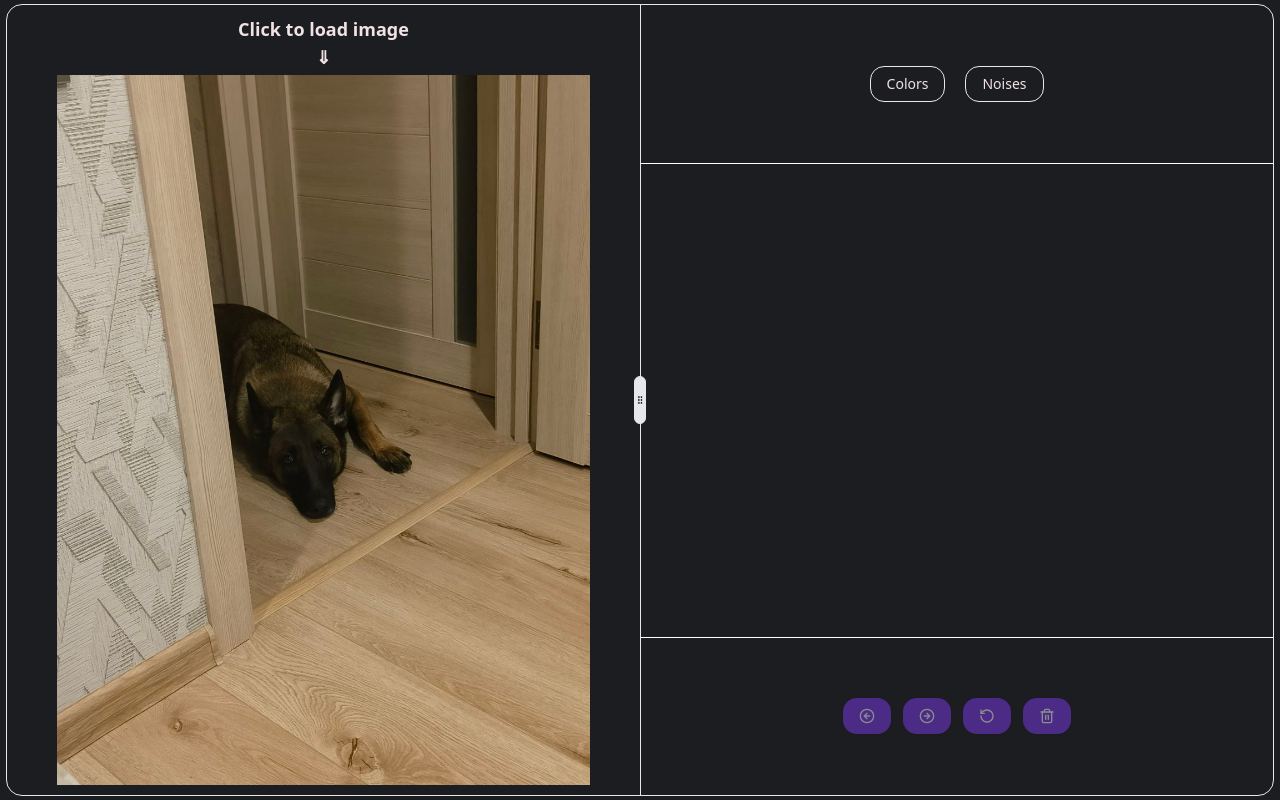
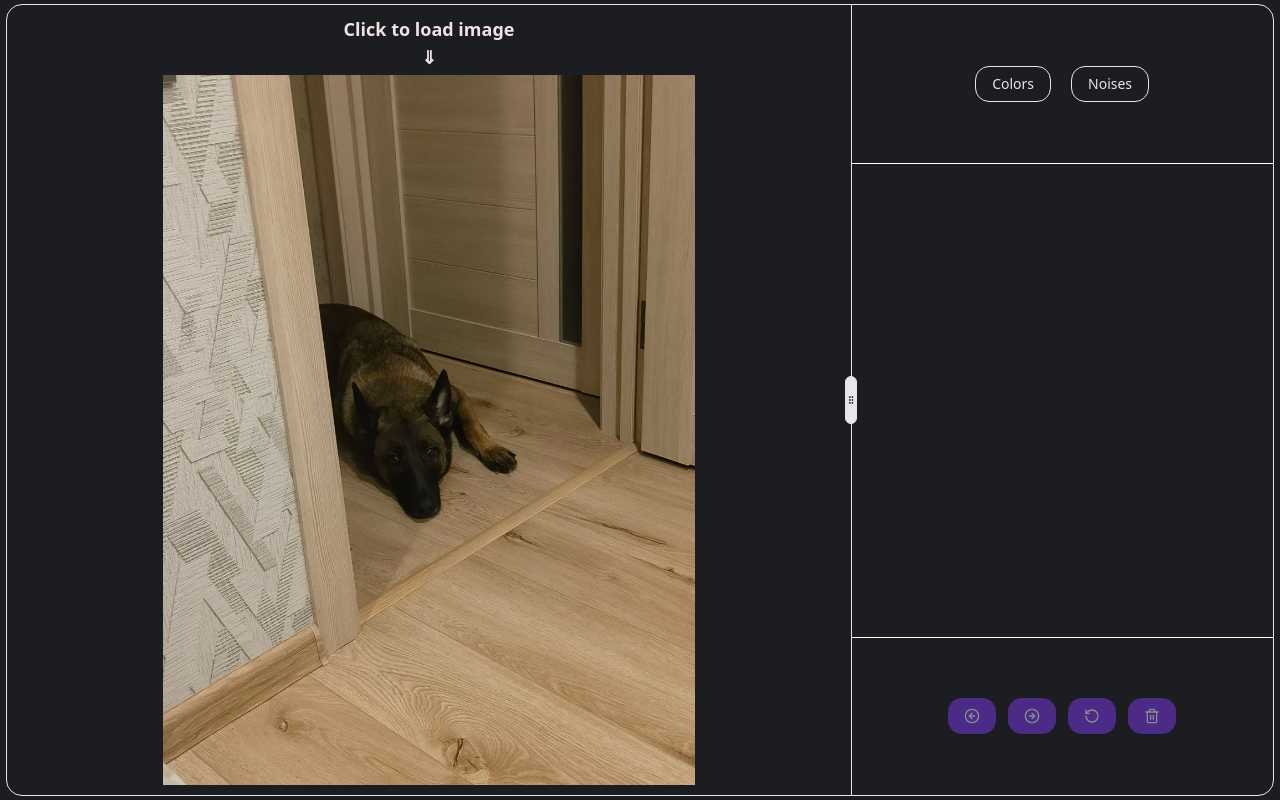
Before and after one commit to RezyJS/rezyjs_artlab, a Next.js app: page / in a window 1280 px wide. Built offline with nearby package versions, Linux system fonts and the light colour scheme.

Commit message:
new default size for resizable window

```diff
--- a/components/ResizableContainer/ResizableLayouts.tsx
+++ b/components/ResizableContainer/ResizableLayouts.tsx
@@ -19,7 +19,7 @@ export const HorizontalView = (
         <ImageLoader file={file} picture={picture} />
       </ResizablePanel>
       <ResizableHandle withHandle />
-      <ResizablePanel defaultSize={50} minSize={20}>
+      <ResizablePanel defaultSize={25} minSize={25}>
         <Horizontal file={file} />
       </ResizablePanel>
     </ResizablePanelGroup>
```
